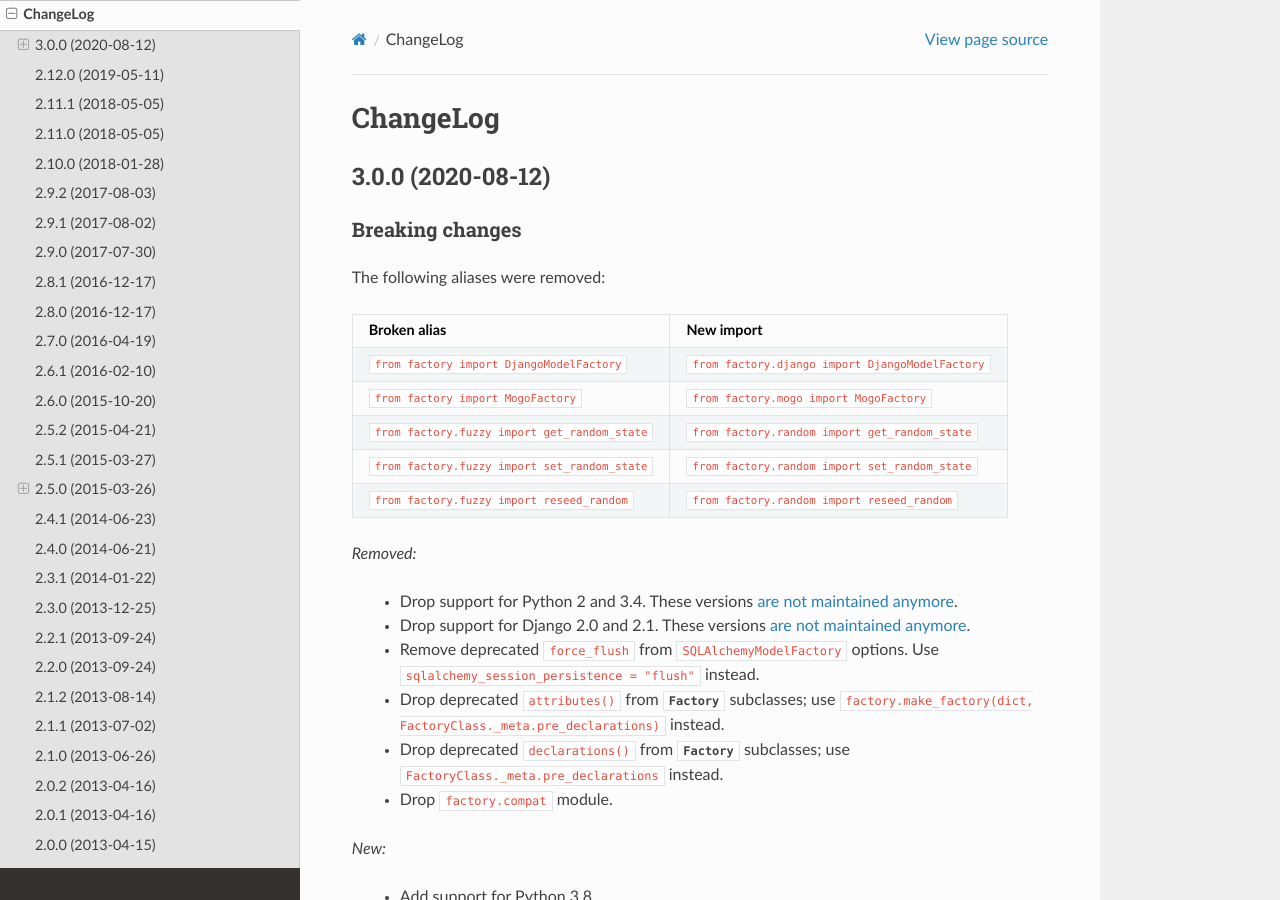
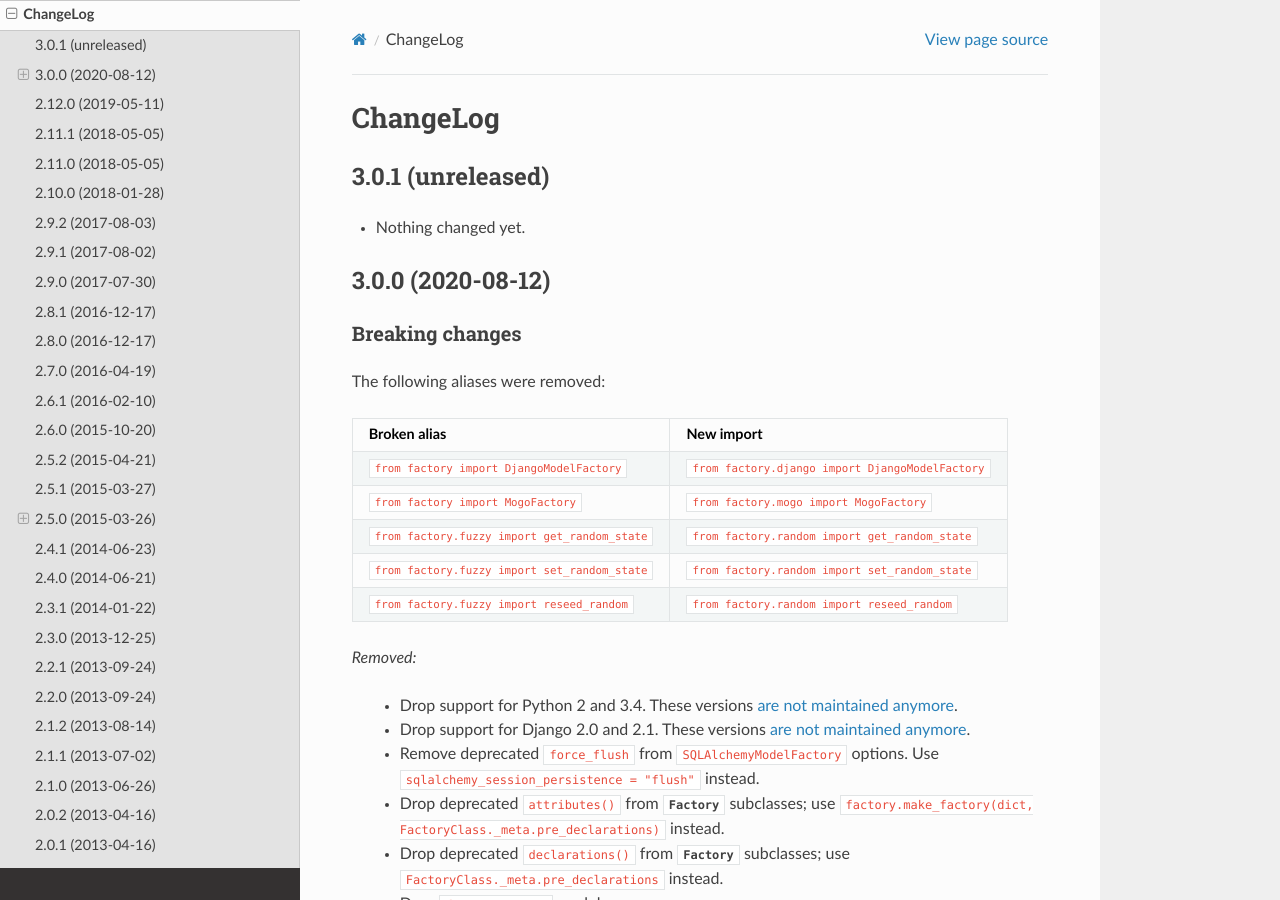
Before and after one commit to FactoryBoy/factory_boy, a Sphinx documentation site: the page built from docs/changelog.rst, in a window 1280 px wide and 900 px high. Built offline with Sphinx 7.4.7 and the Read the Docs theme 2.0.0, drawn with Linux system fonts in a browser that asks for light colours.

Commit message:
Back to development: 3.0.1

```diff
--- a/docs/changelog.rst
+++ b/docs/changelog.rst
@@ -1,5 +1,11 @@
 ChangeLog
 =========
+
+3.0.1 (unreleased)
+------------------
+
+- Nothing changed yet.
+
 
 3.0.0 (2020-08-12)
 ------------------
--- a/setup.cfg
+++ b/setup.cfg
@@ -1,6 +1,6 @@
 [metadata]
 name = factory_boy
-version = 3.0.0
+version = 3.0.1.dev0
 description = A versatile test fixtures replacement based on thoughtbot's factory_bot for Ruby.
 long_description = file: README.rst
 author = Mark Sandstrom
```
